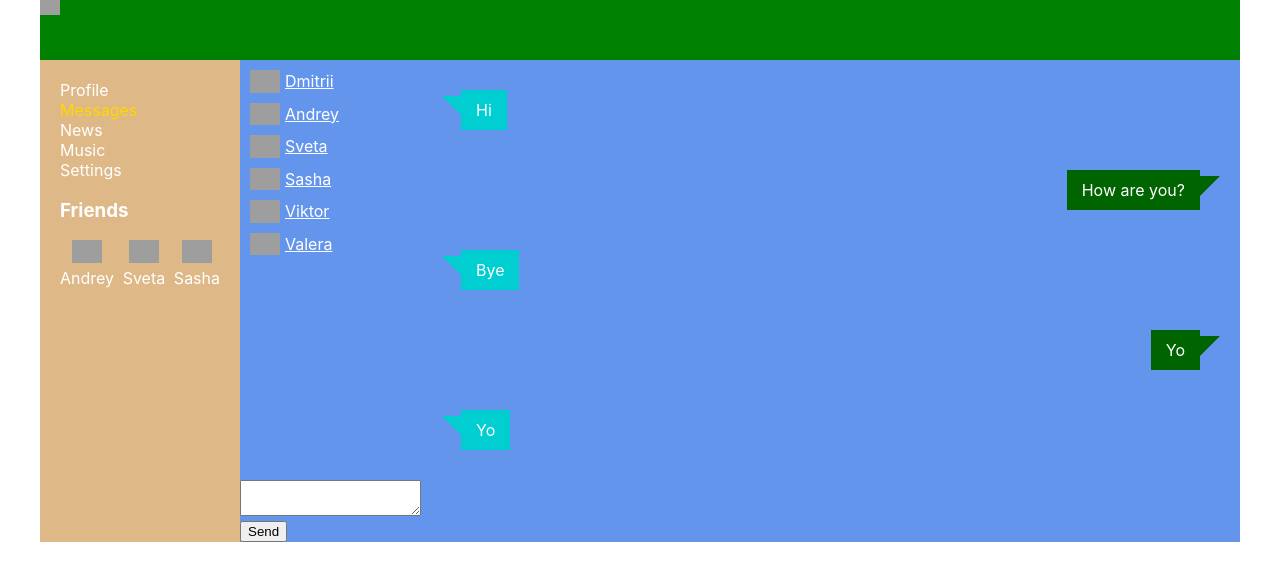
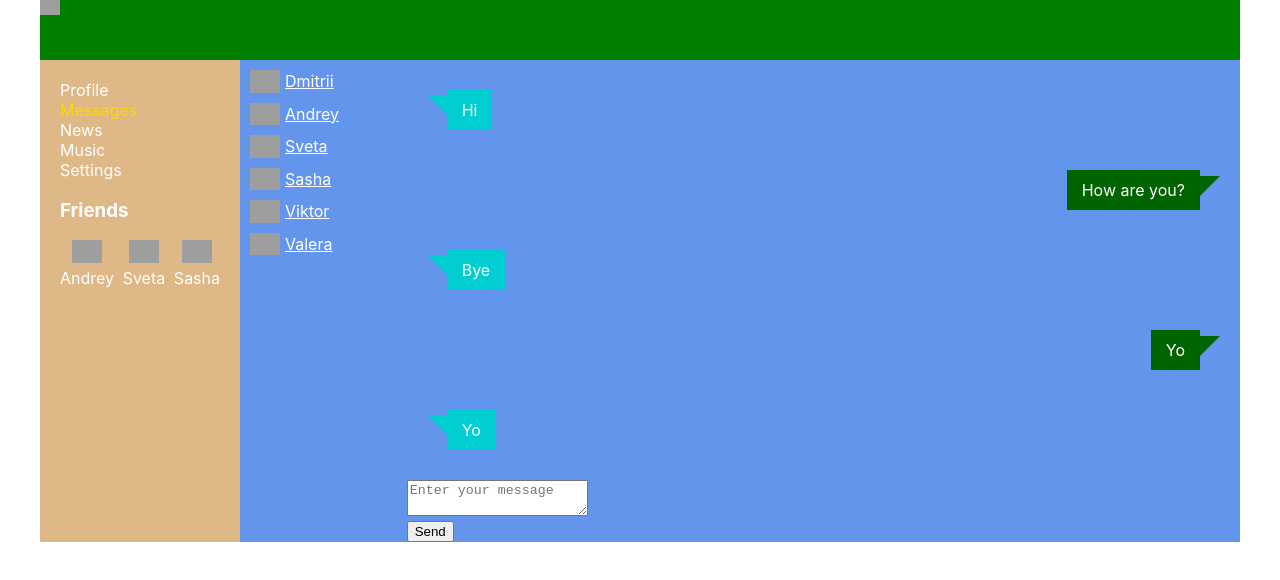
Before and after one commit to junetomato/react-social-network, a React (Create React App) app: page /dialogs in a window 1280 px wide. Shown: the top 580 px of the page. Built offline with nearby package versions, Linux system fonts and the light colour scheme; grey boxes are pictures that could not be loaded.

Commit message:
lesson 40 - amended Dialogs business logic, passed all store instead of state and dispatch

```diff
--- a/src/App.js
+++ b/src/App.js
@@ -15,17 +15,14 @@ function App( props ) {
             <Header />
             <Navbar state={ props.state.sidebar } />
             <div className='app-wrapper-content'>
-                <Route path='/profile'
-                    render={ () => <Profile
+                <Route path='/profile' render={ () =>
+                    <Profile
                         profilePage={ props.state.profilePage }
                         dispatch={ props.dispatch }
                     /> }
                 />
-                <Route path='/dialogs'
-                    render={ () => <Dialogs
-                        dialogsPage={ props.state.dialogsPage }
-                        dispatch={ props.dispatch }
-                    /> }
+                <Route path='/dialogs' render={ () =>
+                    <Dialogs store={ props.store } /> }
                 />
                 <Route path='/news' render={ () => <News /> } />
                 <Route path='/music' render={ () => <Music /> } />
--- a/src/components/Dialogs/Dialogs.jsx
+++ b/src/components/Dialogs/Dialogs.jsx
@@ -2,21 +2,21 @@ import React from 'react'
 import classes from './Dialogs.module.css'
 import DialogItem from './DialogItem/DialogItem'
 import Message from './Message/Message'
-import { sendMessageActionCreator, updateMessageTextActionCreator } from '../../redux/store'
+import { sendMessageCreator, updateNewMessageBodyCreator } from '../../redux/store'
 
 function Dialogs( props ) {
-    let dialogsElements  = props.dialogsPage.dialogs.map( d => <DialogItem name={ d.name } id={ d.id } avatar={ d.avatar } /> )
-    let messagesElements = props.dialogsPage.messages.map( m => <Message message={ m.message } type={ m.type } /> )
+    let state = props.store.getState().dialogsPage
 
-    let messageElement = React.createRef()
+    let dialogsElements  = state.dialogs.map( d => <DialogItem name={ d.name } id={ d.id } avatar={ d.avatar } /> )
+    let messagesElements = state.messages.map( m => <Message message={ m.message } type={ m.type } /> )
 
-    let sendMessage = () => {
-        props.dispatch( sendMessageActionCreator() )
+    let onSendMessageClick = () => {
+        props.store.dispatch( sendMessageCreator() )
     }
 
-    let updateMessageText = () => {
-        let text = messageElement.current.value
-        props.dispatch( updateMessageTextActionCreator( text ) )
+    let onNewMessageChange = ( e ) => {
+        let body = e.target.value
+        props.store.dispatch( updateNewMessageBodyCreator( body ) )
     }
 
     return (
@@ -24,16 +24,20 @@ function Dialogs( props ) {
             <div className={ classes.dialogItems }>
                 { dialogsElements }
             </div>
-            <div className={ classes.messages }>
-                { messagesElements }
-            </div>
             <div>
-                <textarea
-                    ref={ messageElement }
-                    value={ props.dialogsPage.messageText }
-                    onChange={ updateMessageText }
-                />
-                <button type="button" onClick={ sendMessage }>Send</button>
+                <div className={ classes.messages }>
+                    { messagesElements }
+                </div>
+                <div>
+                    <div>
+                        <textarea
+                            value={ state.newMessageBody }
+                            onChange={ onNewMessageChange }
+                            placeholder='Enter your message'
+                        />
+                    </div>
+                    <div><button onClick={ onSendMessageClick }>Send</button></div>
+                </div>
             </div>
         </div>
     )
--- a/src/index.js
+++ b/src/index.js
@@ -13,6 +13,7 @@ let rerenderEntireTree = ( state ) => {
                 <App
                     state={ state }
                     dispatch={ store.dispatch.bind( store ) }
+                    store={ store }
                 />
             </BrowserRouter>
         </React.StrictMode>,
--- a/src/redux/store.js
+++ b/src/redux/store.js
@@ -1,7 +1,7 @@
 const ADD_POST = 'ADD-POST'
 const UPDATE_NEW_POST_TEXT = 'UPDATE-NEW-POST-TEXT'
 const SEND_MESSAGE = 'SEND-MESSAGE'
-const UPDATE_MESSAGE_TEXT = 'UPDATE-MESSAGE-TEXT'
+const UPDATE_NEW_MESSAGE_BODY = 'UPDATE-NEW-MESSAGE-BODY'
 
 let store = {
     _state: {
@@ -28,7 +28,7 @@ let store = {
                 { id: 4, message: 'Yo', type: 'me' },
                 { id: 5, message: 'Yo', type: 'person' },
             ],
-            messageText: '',
+            newMessageBody: '',
         },
         sidebar: {
             friends: [
@@ -68,18 +68,18 @@ let store = {
                 break;
 
             case SEND_MESSAGE:
-                let newMessage = {
+                let newMessageObj = {
                     id: 6,
-                    message: this._state.dialogsPage.messageText,
+                    message: this._state.dialogsPage.newMessageBody,
                     type: 'me',
                 }
-                this._state.dialogsPage.messages.push( newMessage )
-                this._state.dialogsPage.messageText = ''
+                this._state.dialogsPage.messages.push( newMessageObj )
+                this._state.dialogsPage.newMessageBody = ''
                 this._callSubscriber( this._state )
                 break;
 
-            case UPDATE_MESSAGE_TEXT:
-                this._state.dialogsPage.messageText = action.text
+            case UPDATE_NEW_MESSAGE_BODY:
+                this._state.dialogsPage.newMessageBody = action.body
                 this._callSubscriber( this._state )
                 break;
 
@@ -90,15 +90,15 @@ let store = {
 }
 
 export const addPostActionCreator = () => ({ type: ADD_POST })
-export const sendMessageActionCreator = () => ({ type: SEND_MESSAGE })
-
 export const updateNewPostTextActionCreator = ( text ) => ({
     type: UPDATE_NEW_POST_TEXT,
     newText: text,
 })
-export const updateMessageTextActionCreator = ( text ) => ({
-    type: UPDATE_MESSAGE_TEXT,
-    text: text,
+
+export const sendMessageCreator = () => ({ type: SEND_MESSAGE })
+export const updateNewMessageBodyCreator = ( body ) => ({
+    type: UPDATE_NEW_MESSAGE_BODY,
+    body: body,
 })
 
 window.store = store;
```
